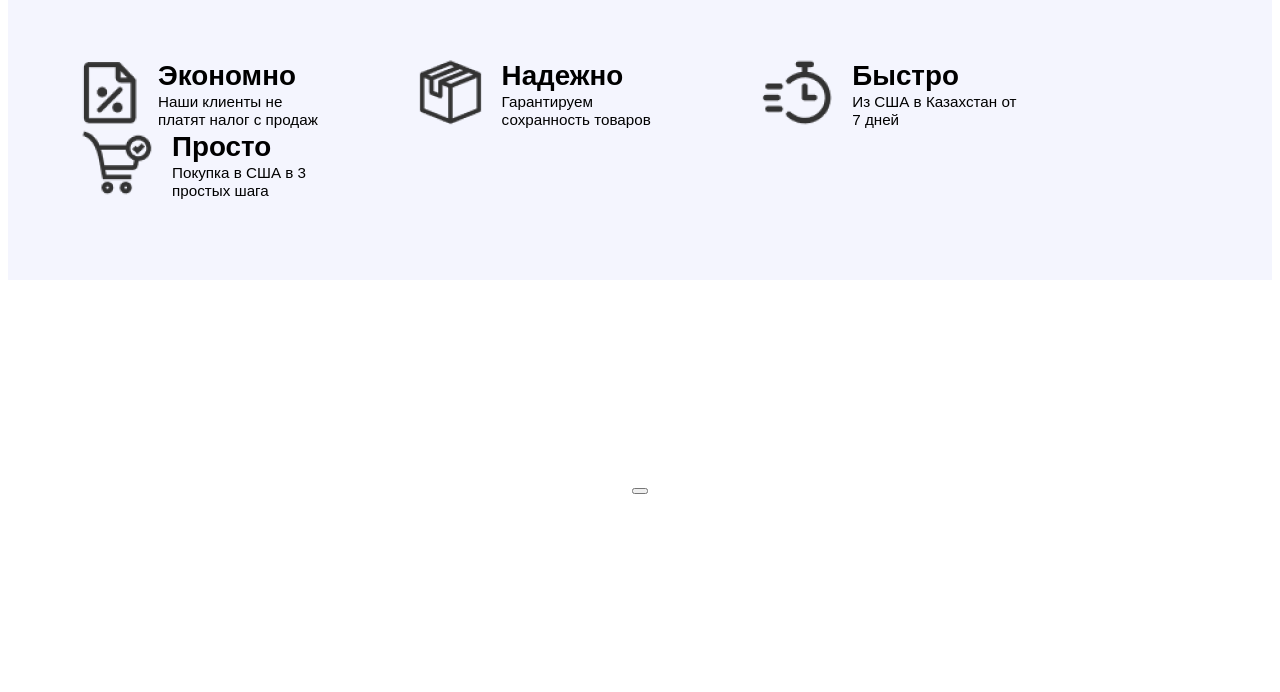
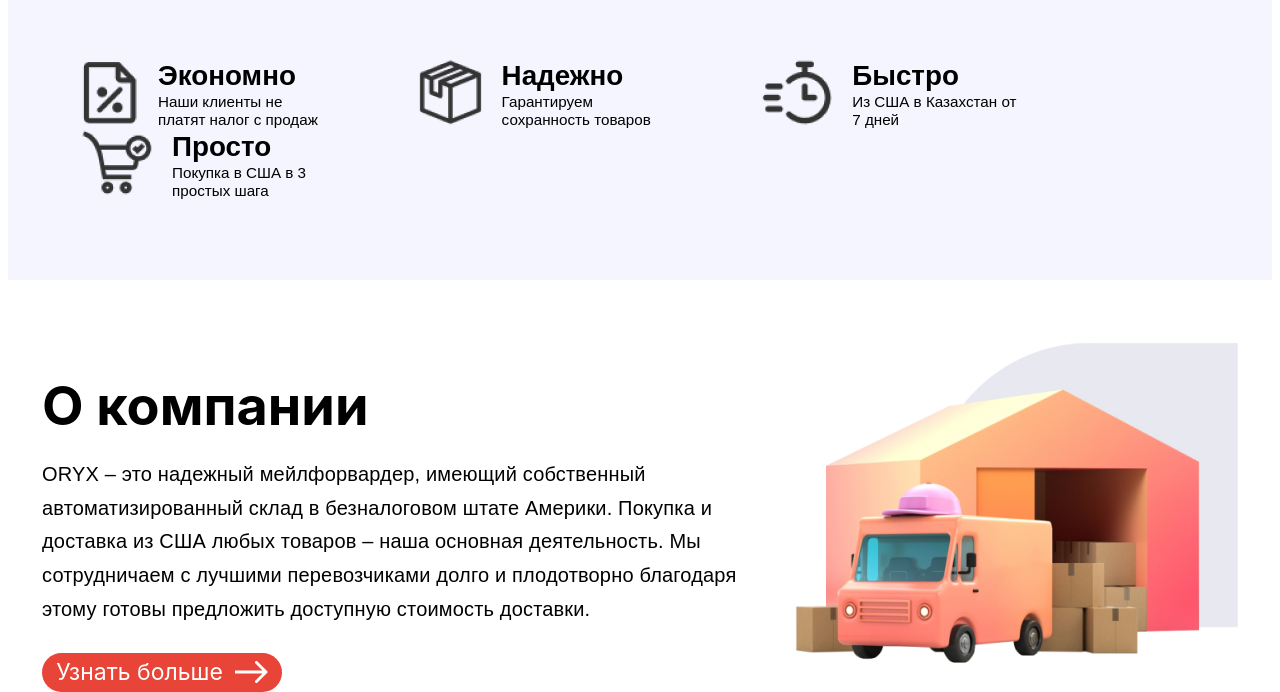
Before and after one commit to shakurovoleg42/oryx, a React (Vite) app: page / in a window 1280 px wide. Shown: the part 3873-4565 px from the top of the page. Before the commit the page ends 4543 px from the top, so only its background shows below. Built offline with nearby package versions, Linux system fonts and the light colour scheme.

Commit message:
know more

```diff
--- a/src/components/AboutCompany/About.jsx
+++ b/src/components/AboutCompany/About.jsx
@@ -4,18 +4,23 @@ export const About = () => {
     return (
         <div className="about_company">
             <div>
-                <div>
-                    <div></div>
-                    <div></div>
-                </div>
-                <div>
-
-                </div>
+                    <div className="title_section">
+                        <p className="title">
+                            О компании
+                        </p>
+                    </div>
+                    <div className="text_section">
+                        <p className="text">
+                            ORYX – это надежный мейлфорвардер, имеющий собственный автоматизированный склад в безналоговом штате Америки. Покупка и доставка из США любых товаров – наша основная деятельность. Мы сотрудничаем с лучшими перевозчиками долго и плодотворно благодаря этому готовы предложить доступную стоимость доставки.
+                        </p>
+                    </div>
+                    <button className="know_more">
+                        Узнать больше
+                        <img className="arrowtomore" src="/src/assets/img/elements/arrowtomore.png" alt="arrowtomore"/>
+                    </button>
             </div>
-
-            <div>
-                <button></button>
-            </div>
+                <img className="big_car" src="/src/assets/img/images/big_car.png" alt="big_car" style={{width: "445px", height: "325px"}}/>
         </div>
     )
 }
+// className="title_text_section"
--- a/src/components/AboutCompany/about.scss
+++ b/src/components/AboutCompany/about.scss
@@ -1,9 +1,67 @@
 .about_company {
     display: flex;
-    margin-top: 30px;
-    width: 100%;
+    margin-top: 50px;
+    width: auto;
     height: 352px;
     align-items: center;
     justify-content: center;
     position: relative;
 }
+
+.title_text_section {
+    width: 397.96px;
+    height: 65px;
+}
+
+.title_section {
+    width: 397.96px;
+    height: 65px;
+}
+
+.title {
+    font-family: Inter;
+    font-size: 53.95px;
+    font-weight: 700;
+    line-height: 65.29px;
+    text-align: left;
+    color: #000000;
+}
+
+.text_section {
+    width: 751px;
+    height: 169px;
+}
+
+.text {
+    width: 751px;
+    // font-family: Gilroy;
+    font-size: 20px;
+    font-weight: 400;
+    line-height: 33.75px;
+    letter-spacing: 0.17454545199871063px;
+    text-align: left;
+    color: #000000;
+}
+
+.know_more {
+    width: 240px;
+    height: 39px;
+    text-align: center;
+    border: none;
+    border-radius: 25px;
+    background-color: #E84438;
+    cursor: pointer;
+    color: #FFFFFF;
+    font-family: Inter;
+    font-size: 23px;
+    font-weight: 400;
+    line-height: 27.84px;
+    margin-top: 26px;
+    display: flex;
+    align-items: center;
+    justify-content: center;
+}
+
+.know_more .arrowtomore {
+    margin-left: 12px;
+}
```
Also changed, not shown: src/components/Faq/faq.scss (+0 -7 lines), src/assets/img/elements/arrowtomore.png (added).
